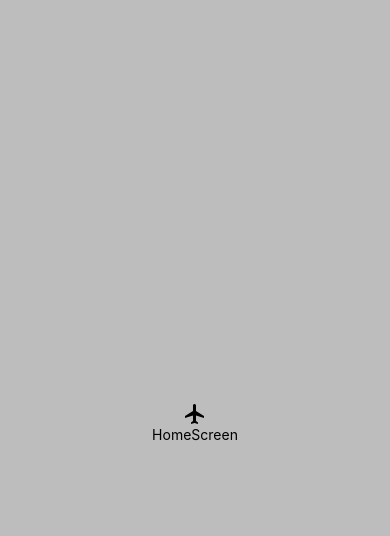
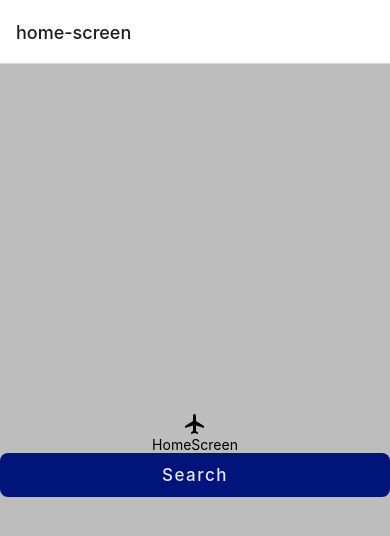
Before and after one commit to annnmol/rn-jetsetgo, a React Native app: screen /home-screen in a window 390 px wide. Shown: the top 536 px of the page. Built offline with nearby package versions, Linux system fonts and the light colour scheme.

Commit message:
stack navigator added

```diff
--- a/App.tsx
+++ b/App.tsx
@@ -1,15 +1,20 @@
-import Providers from "@/lib/providers";
-import HomeScreen from "@/screens/home-tab/home-screen";
 import { StatusBar } from "expo-status-bar";
 import { Fragment } from "react";
 import { StyleSheet } from "react-native";
+// import "react-native-gesture-handler";
+import { enableScreens } from "react-native-screens"; // Import enableScreens
+
+import Providers from "@/lib/providers";
+import RootNavigator from "@/routes/root-navigator";
+
+enableScreens(); // Enable the use of screens
 
 export default function App() {
   return (
     <Fragment>
-      <StatusBar style="auto" />
+      <StatusBar style="auto" animated networkActivityIndicatorVisible={true} />
       <Providers>
-        <HomeScreen />
+        <RootNavigator />
       </Providers>
     </Fragment>
   );
--- /dev/null
+++ b/app/routes/home-tab-navigator.tsx
@@ -0,0 +1,23 @@
+import React from "react";
+import { createStackNavigator } from "@react-navigation/stack";
+
+//user defined components
+import HomeScreen from "@/screens/home-tab/home-screen";
+import DetailsScreen from "@/screens/home-tab/details-screen";
+import SearchScreen from "@/screens/home-tab/search-screen";
+import ViewOrderScreen from "@/screens/home-tab/view-order-screen";
+
+const Stack = createStackNavigator();
+
+const HomeTabNavigator = () => {
+  return (
+    <Stack.Navigator initialRouteName={"home-screen"}>
+      <Stack.Screen name="home-screen" component={HomeScreen} />
+      <Stack.Screen name="search-screen" component={SearchScreen} />
+      <Stack.Screen name="details-screen" component={DetailsScreen} />
+      <Stack.Screen name="view-order-screen" component={ViewOrderScreen} />
+    </Stack.Navigator>
+  );
+};
+
+export default HomeTabNavigator;
--- /dev/null
+++ b/app/routes/root-navigator.tsx
@@ -0,0 +1,15 @@
+import React from "react";
+import { NavigationContainer } from "@react-navigation/native";
+
+//user defined components
+import HomeTabNavigator from "./home-tab-navigator";
+
+const RootNavigator = () => {
+  return (
+    <NavigationContainer>
+     <HomeTabNavigator />
+    </NavigationContainer>
+  );
+};
+
+export default RootNavigator;
--- a/app/screens/home-tab/home-screen.tsx
+++ b/app/screens/home-tab/home-screen.tsx
@@ -3,12 +3,18 @@ import { StyleSheet, Text, View } from "react-native";
 import { useShallow } from "zustand/react/shallow";
 import { MaterialIcons } from "@expo/vector-icons";
 import globalStyles from "@/theme/globalStyles";
+import { NavigationProp } from "@react-navigation/native";
+import AppButton from "@/components/shared/AppButton";
 
 //user defined components
 // import useAppStore from "@/store/app-store";
 // import useGetFlights from "@/hooks/useGetFlightsData";
 
-const HomeScreen = () => {
+interface Props {
+  navigation: NavigationProp<any>; // Define the type for navigation
+}
+
+const HomeScreen:React.FC<Props> = ({navigation}) => {
   // const authSession = useAppStore(useShallow((state) => state.authSession));
   // console.log(
   //   `🚀 ~ file: home-screen.tsx:11 ~ HomeScreen ~ authSession:`,
@@ -21,10 +27,21 @@ const HomeScreen = () => {
 
   //  }, []);
 
+  const handleSearchFlights = () => {
+    navigation.navigate("search-screen");
+  };
+
   return (
     <View style={styles.container}>
       <MaterialIcons name="flight" size={24} color="black" />
       <Text>HomeScreen</Text>
+      <AppButton
+        onPress={() => handleSearchFlights()}
+        textVariant="button2"
+        variant="primary"
+      >
+        Search
+      </AppButton>
     </View>
   );
 };
```
Also changed, not shown: package.json (+8 -2 lines).
